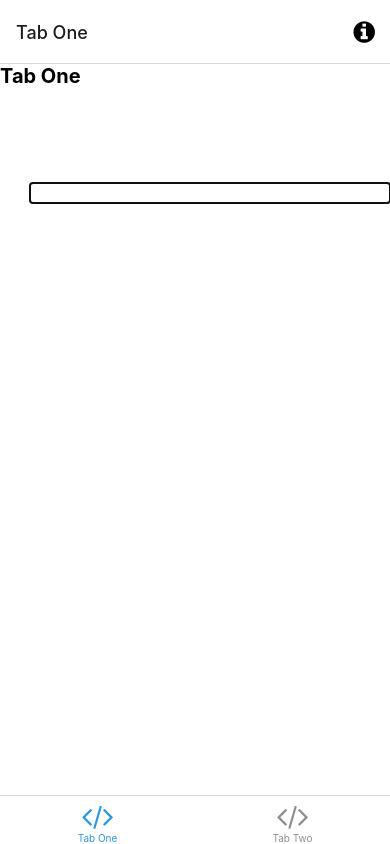
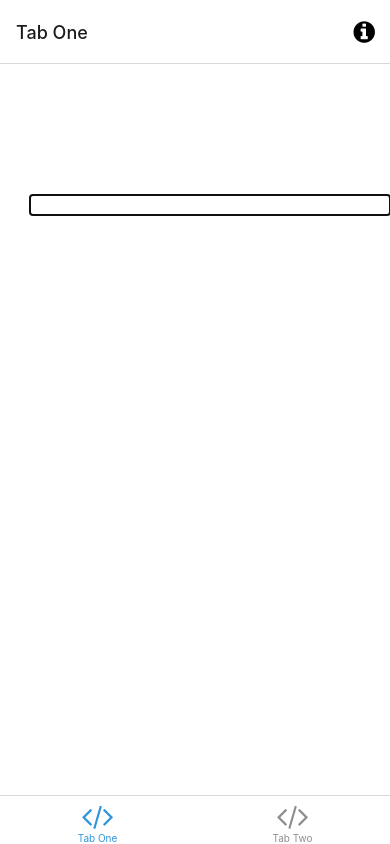
Before and after one commit to joaquinbian/todo-app-graphql-client, a React Native app: screen /TabOne in a window 390 px wide. Built offline with nearby package versions, Linux system fonts and the light colour scheme; what expo-linking would draw is missing.

Commit message:
fix keyboard avoiding view

```diff
--- a/screens/TabOneScreen.tsx
+++ b/screens/TabOneScreen.tsx
@@ -5,6 +5,7 @@ import {
   Platform,
   ScrollView,
   StyleSheet,
+  TextInput,
 } from "react-native";
 
 import EditScreenInfo from "../components/EditScreenInfo";
@@ -18,6 +19,7 @@ import { Todo } from "../inrterfaces/todoInterface";
 export default function TabOneScreen({
   navigation,
 }: RootTabScreenProps<"TabOne">) {
+  const [title, setTitle] = useState<string>("");
   const [todos, setTodos] = useState<Todo[]>([
     { id: 1, content: "Buy milk", isCompleted: false },
     { id: 2, content: "Buy brad", isCompleted: false },
@@ -36,24 +38,34 @@ export default function TabOneScreen({
   };
 
   const deleteItem = (id: number) => {
+    console.log({ id });
+
     setTodos((list) => list.filter((item) => item.id !== id));
   };
 
+  console.log({ title });
+
   return (
     <KeyboardAvoidingView
-      behavior={Platform.OS === "ios" ? "padding" : "height"}
-      // keyboardVerticalOffset={Platform.OS === "ios" ? 130 : 140}
+      behavior={Platform.OS === "ios" ? "padding" : undefined}
+      // keyboardVerticalOffset={-500}
       enabled
       style={{ flex: 1 }}
     >
       <View style={styles.container}>
-        <Text style={styles.title}>Tab One</Text>
+        {/* <Text style={styles.title}>Tab One</Text> */}
+        <TextInput
+          style={styles.title}
+          onChangeText={setTitle}
+          placeholder="todo list title..."
+          placeholderTextColor="rgba(255, 255, 255, .3)"
+        />
         <FlatList
           data={todos}
           renderItem={({ item, index }) => (
             <TodoItem
               createItem={() => createItem(index)}
-              deleteItem={deleteItem}
+              deleteItem={(id) => deleteItem(id)}
               todo={item}
             />
           )}
@@ -69,8 +81,11 @@ const styles = StyleSheet.create({
     flex: 1,
   },
   title: {
-    fontSize: 20,
+    fontSize: 22,
+    color: "#fff",
     fontWeight: "bold",
+    // backgroundColor: "red",
+    margin: 5,
   },
   separator: {
     marginVertical: 30,
```
